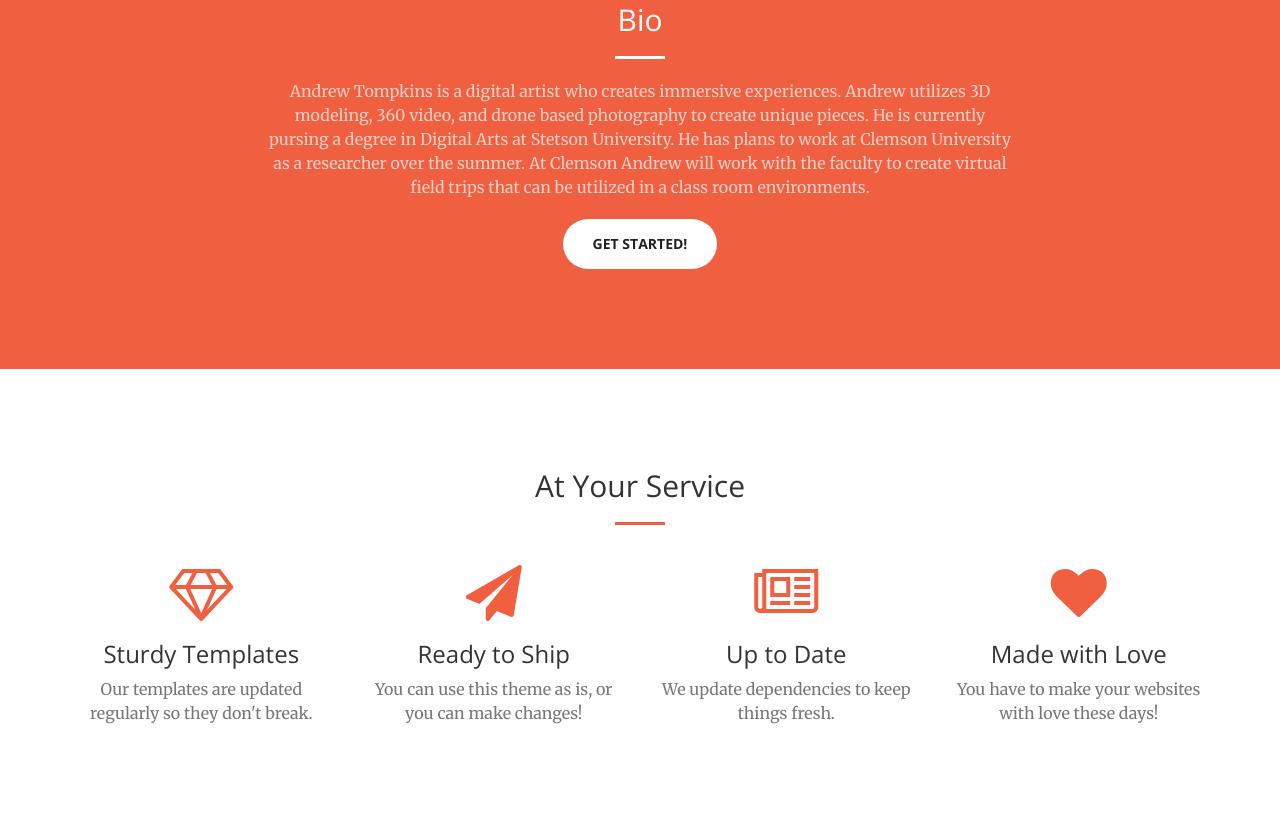
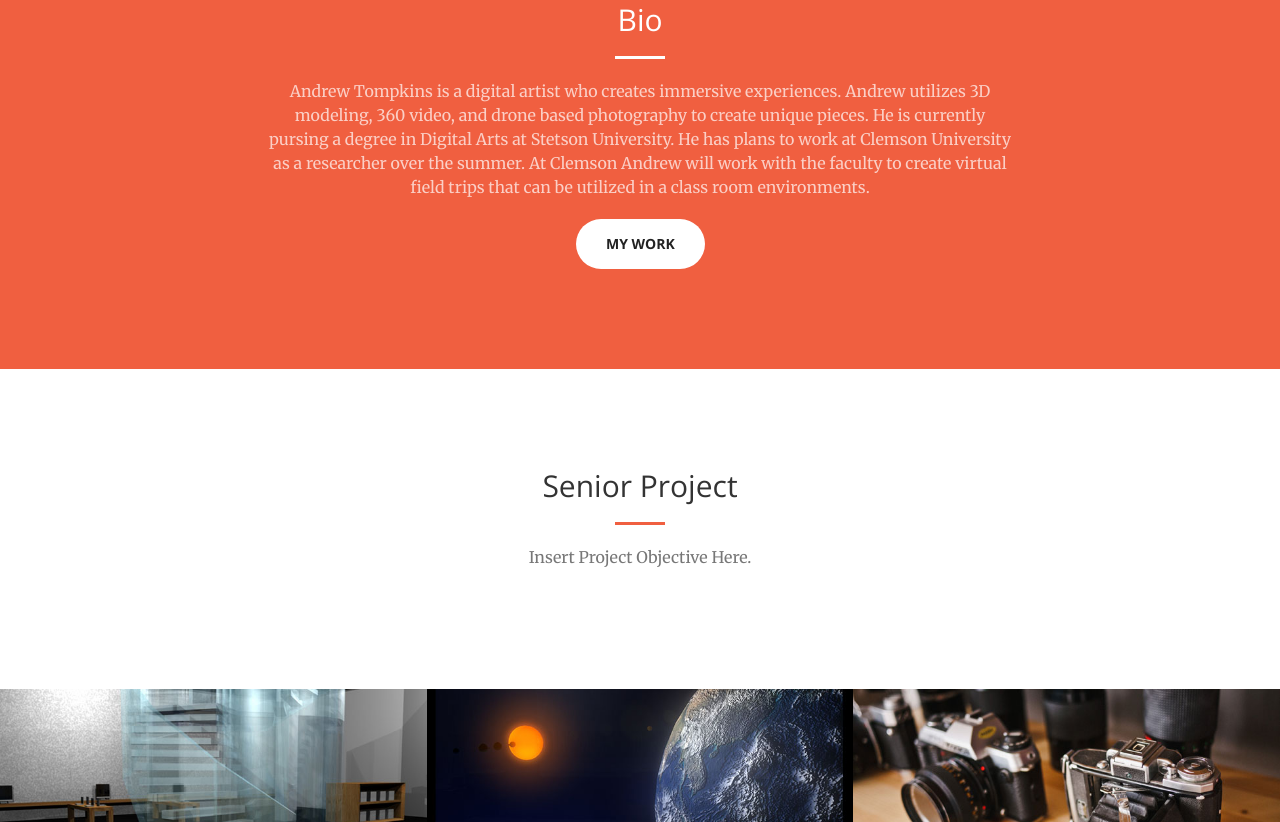
Before and after one commit to atompkin/atompkin.github.io, a website: page index.html in a window 1280 px wide. Shown: the part 897-1719 px from the top of the page. Drawn offline with nearby package versions, Linux system fonts and the light colour scheme.

Commit message:
Updated the layout and put a place holder for senior project proposal

```diff
--- a/index.html
+++ b/index.html
@@ -86,7 +86,7 @@
                     <h2 class="section-heading">Bio</h2>
                     <hr class="light">
                     <p class="text-faded">Andrew Tompkins is a digital artist who creates immersive experiences. Andrew utilizes 3D modeling, 360 video, and drone based photography to create unique pieces. He is currently pursing a degree in Digital Arts at Stetson University. He has plans to work at Clemson University as a researcher over the summer. At Clemson Andrew will work with the faculty to create virtual field trips that can be utilized in a class room environments.</p>
-                    <a href="#services" class="page-scroll btn btn-default btn-xl sr-button">Get Started!</a>
+                    <a href="#portfolio" class="page-scroll btn btn-default btn-xl sr-button">My Work</a>
                 </div>
             </div>
         </div>
@@ -96,40 +96,9 @@
         <div class="container">
             <div class="row">
                 <div class="col-lg-12 text-center">
-                    <h2 class="section-heading">At Your Service</h2>
+                    <h2 class="section-heading">Senior Project</h2>
                     <hr class="primary">
-                </div>
-            </div>
-        </div>
-        <div class="container">
-            <div class="row">
-                <div class="col-lg-3 col-md-6 text-center">
-                    <div class="service-box">
-                        <i class="fa fa-4x fa-diamond text-primary sr-icons"></i>
-                        <h3>Sturdy Templates</h3>
-                        <p class="text-muted">Our templates are updated regularly so they don't break.</p>
-                    </div>
-                </div>
-                <div class="col-lg-3 col-md-6 text-center">
-                    <div class="service-box">
-                        <i class="fa fa-4x fa-paper-plane text-primary sr-icons"></i>
-                        <h3>Ready to Ship</h3>
-                        <p class="text-muted">You can use this theme as is, or you can make changes!</p>
-                    </div>
-                </div>
-                <div class="col-lg-3 col-md-6 text-center">
-                    <div class="service-box">
-                        <i class="fa fa-4x fa-newspaper-o text-primary sr-icons"></i>
-                        <h3>Up to Date</h3>
-                        <p class="text-muted">We update dependencies to keep things fresh.</p>
-                    </div>
-                </div>
-                <div class="col-lg-3 col-md-6 text-center">
-                    <div class="service-box">
-                        <i class="fa fa-4x fa-heart text-primary sr-icons"></i>
-                        <h3>Made with Love</h3>
-                        <p class="text-muted">You have to make your websites with love these days!</p>
-                    </div>
+                     <p class="text-muted">Insert Project Objective Here.</p>
                 </div>
             </div>
         </div>
@@ -236,7 +205,8 @@
         <div class="container text-center">
             <div class="call-to-action">
                 <h2>View More</h2>
-                <a href="http://atompkin.github.io/gallery">Gallery</a>
+                <hr class="primary">
+                <a class="btn btn-primary"  href="portfolio.html">Gallery</a>
             </div>
         </div>
     </aside>
```
Also changed, not shown: portfolio.html (+7 -6 lines).
